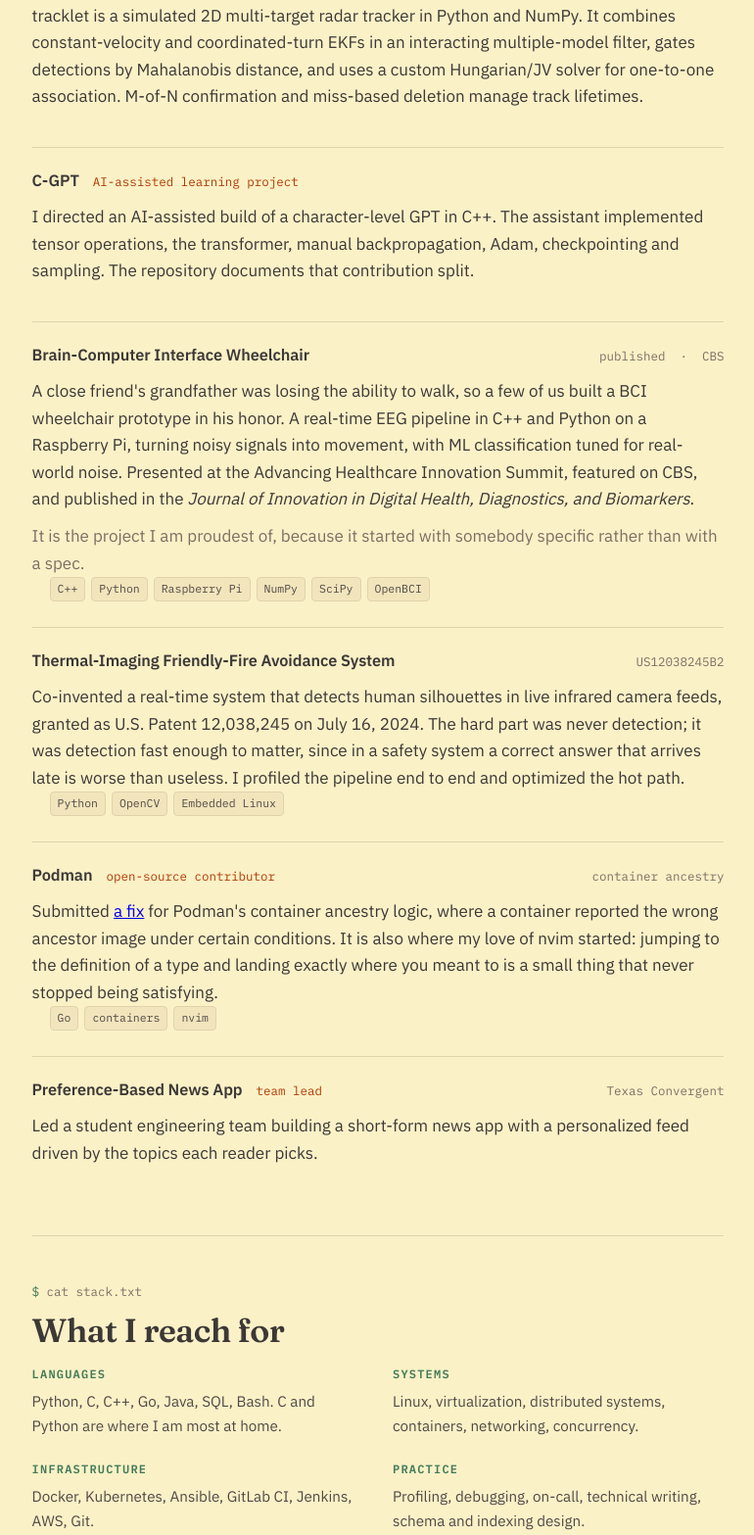
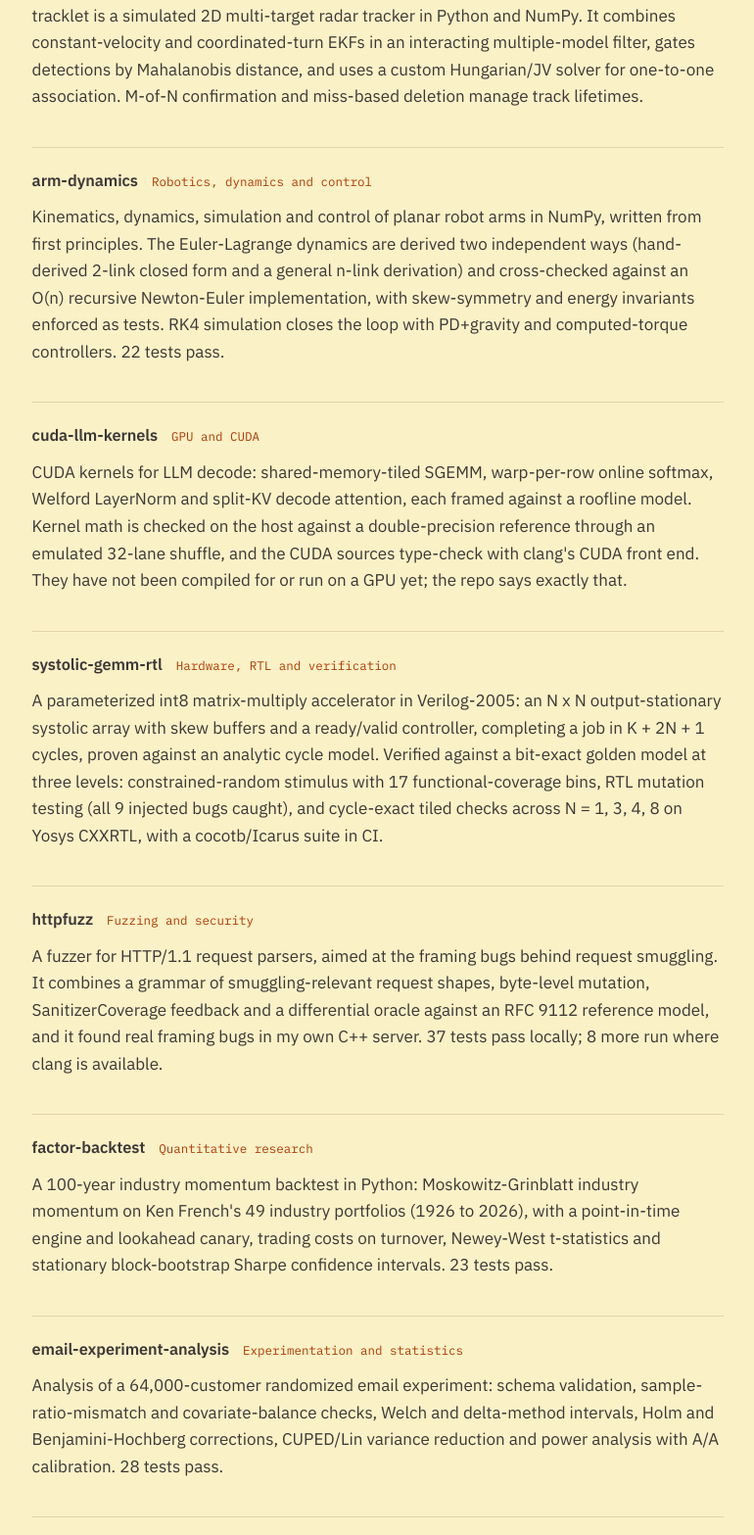
Before and after one commit to ZaidMarwat/zaidmarwat.com, a plain HTML site: page public/index.html in a window 1280 px wide. Shown: the part 3131-4698 px from the top of the page at 98% size, without its empty margins (254-1024 px from the left). Drawn offline with Linux system fonts and the light colour scheme.

Commit message:
Add multiple project entries to index.html

```diff
--- a/public/index.html
+++ b/public/index.html
@@ -438,6 +438,36 @@ footer a { color: var(--accent); }
     <p>tracklet is a simulated 2D multi-target radar tracker in Python and NumPy. It combines constant-velocity and coordinated-turn EKFs in an interacting multiple-model filter, gates detections by Mahalanobis distance, and uses a custom Hungarian/JV solver for one-to-one association. M-of-N confirmation and miss-based deletion manage track lifetimes.</p>
   </div>
 
+  <div class="entry">
+    <div class="entry-head"><h3><a href="https://github.com/ZaidMarwat/arm-dynamics">arm-dynamics</a></h3><span class="role">Robotics, dynamics and control</span></div>
+    <p>Kinematics, dynamics, simulation and control of planar robot arms in NumPy, written from first principles. The Euler-Lagrange dynamics are derived two independent ways (hand-derived 2-link closed form and a general n-link derivation) and cross-checked against an O(n) recursive Newton-Euler implementation, with skew-symmetry and energy invariants enforced as tests. RK4 simulation closes the loop with PD+gravity and computed-torque controllers. 22 tests pass.</p>
+  </div>
+
+  <div class="entry">
+    <div class="entry-head"><h3><a href="https://github.com/ZaidMarwat/cuda-llm-kernels">cuda-llm-kernels</a></h3><span class="role">GPU and CUDA</span></div>
+    <p>CUDA kernels for LLM decode: shared-memory-tiled SGEMM, warp-per-row online softmax, Welford LayerNorm and split-KV decode attention, each framed against a roofline model. Kernel math is checked on the host against a double-precision reference through an emulated 32-lane shuffle, and the CUDA sources type-check with clang's CUDA front end. They have not been compiled for or run on a GPU yet; the repo says exactly that.</p>
+  </div>
+
+  <div class="entry">
+    <div class="entry-head"><h3><a href="https://github.com/ZaidMarwat/systolic-gemm-rtl">systolic-gemm-rtl</a></h3><span class="role">Hardware, RTL and verification</span></div>
+    <p>A parameterized int8 matrix-multiply accelerator in Verilog-2005: an N x N output-stationary systolic array with skew buffers and a ready/valid controller, completing a job in K + 2N + 1 cycles, proven against an analytic cycle model. Verified against a bit-exact golden model at three levels: constrained-random stimulus with 17 functional-coverage bins, RTL mutation testing (all 9 injected bugs caught), and cycle-exact tiled checks across N = 1, 3, 4, 8 on Yosys CXXRTL, with a cocotb/Icarus suite in CI.</p>
+  </div>
+
+  <div class="entry">
+    <div class="entry-head"><h3><a href="https://github.com/ZaidMarwat/httpfuzz">httpfuzz</a></h3><span class="role">Fuzzing and security</span></div>
+    <p>A fuzzer for HTTP/1.1 request parsers, aimed at the framing bugs behind request smuggling. It combines a grammar of smuggling-relevant request shapes, byte-level mutation, SanitizerCoverage feedback and a differential oracle against an RFC 9112 reference model, and it found real framing bugs in my own C++ server. 37 tests pass locally; 8 more run where clang is available.</p>
+  </div>
+
+  <div class="entry">
+    <div class="entry-head"><h3><a href="https://github.com/ZaidMarwat/factor-backtest">factor-backtest</a></h3><span class="role">Quantitative research</span></div>
+    <p>A 100-year industry momentum backtest in Python: Moskowitz-Grinblatt industry momentum on Ken French's 49 industry portfolios (1926 to 2026), with a point-in-time engine and lookahead canary, trading costs on turnover, Newey-West t-statistics and stationary block-bootstrap Sharpe confidence intervals. 23 tests pass.</p>
+  </div>
+
+  <div class="entry">
+    <div class="entry-head"><h3><a href="https://github.com/ZaidMarwat/email-experiment-analysis">email-experiment-analysis</a></h3><span class="role">Experimentation and statistics</span></div>
+    <p>Analysis of a 64,000-customer randomized email experiment: schema validation, sample-ratio-mismatch and covariate-balance checks, Welch and delta-method intervals, Holm and Benjamini-Hochberg corrections, CUPED/Lin variance reduction and power analysis with A/A calibration. 28 tests pass.</p>
+  </div>
+
   <div class="entry"><div class="entry-head"><h3><a href="https://github.com/ZaidMarwat/cgpt">C-GPT</a></h3><span class="role">AI-assisted learning project</span></div><p>I directed an AI-assisted build of a character-level GPT in C++. The assistant implemented tensor operations, the transformer, manual backpropagation, Adam, checkpointing and sampling. The repository documents that contribution split.</p></div>
 
   <div class="entry">
@@ -735,6 +765,12 @@ footer a { color: var(--accent); }
      ["lsmkv", "C++17 LSM storage, WAL, snapshots and compaction."],
      ["minfer", "NumPy inference scheduling, paged KV and prefix caching."],
      ["tracklet", "IMM-EKF radar tracking and global assignment."],
+     ["arm-dynamics", "n-link dynamics, RK4 sim and model-based control. 22 tests."],
+     ["cuda-llm-kernels", "CUDA decode kernels, host-checked math; not GPU-run yet."],
+     ["systolic-gemm-rtl", "int8 systolic GEMM in Verilog. 9/9 mutation bugs caught."],
+     ["httpfuzz", "HTTP parser fuzzer; real framing bugs in my own server."],
+     ["factor-backtest", "100-year momentum backtest with honest stats. 23 tests."],
+     ["email-exp-analysis", "64k-customer email A/B analysis. 28 tests."],
      ["cgpt", "assistant-built character GPT, directed by me."],
      ["bci-wheelchair", "real-time EEG to movement. C++/Python on a Pi. Published, CBS."],
      ["thermal-patent", "US12038245B2. Silhouette detection in live infrared."],
@@ -821,6 +857,7 @@ footer a { color: var(--accent); }
      ["infra", "Docker, Kubernetes, Ansible, GitLab CI, Jenkins, AWS, Git"],
      ["data", "MySQL, PostgreSQL, MongoDB, pandas, NumPy, SciPy"],
      ["ml", "PyTorch, neural networks, LLM and MCP integration"],
+     ["hardware", "Verilog-2005, functional coverage, mutation testing, Yosys"],
      ["practice", "profiling, debugging, on-call, technical writing"]
     ].forEach(function (s) {
       print("<span class='c-key'>" + s[0].padEnd(12) + "</span>" + esc(s[1]));
@@ -1137,7 +1174,7 @@ footer a { color: var(--accent); }
     hits[idx]();
   });
 })();
-</script>
+    </script>
 
 </body>
 </html>
```
